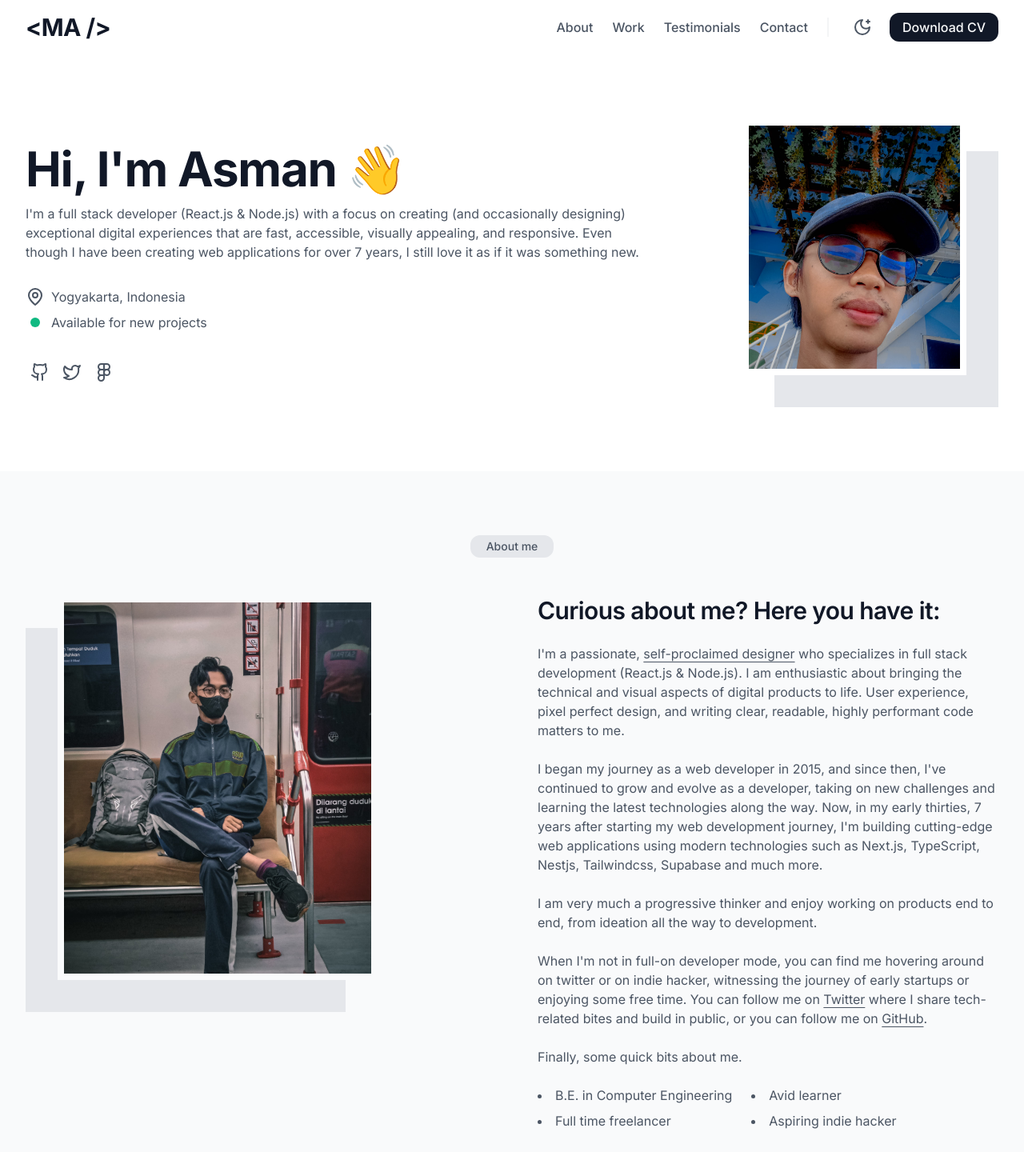
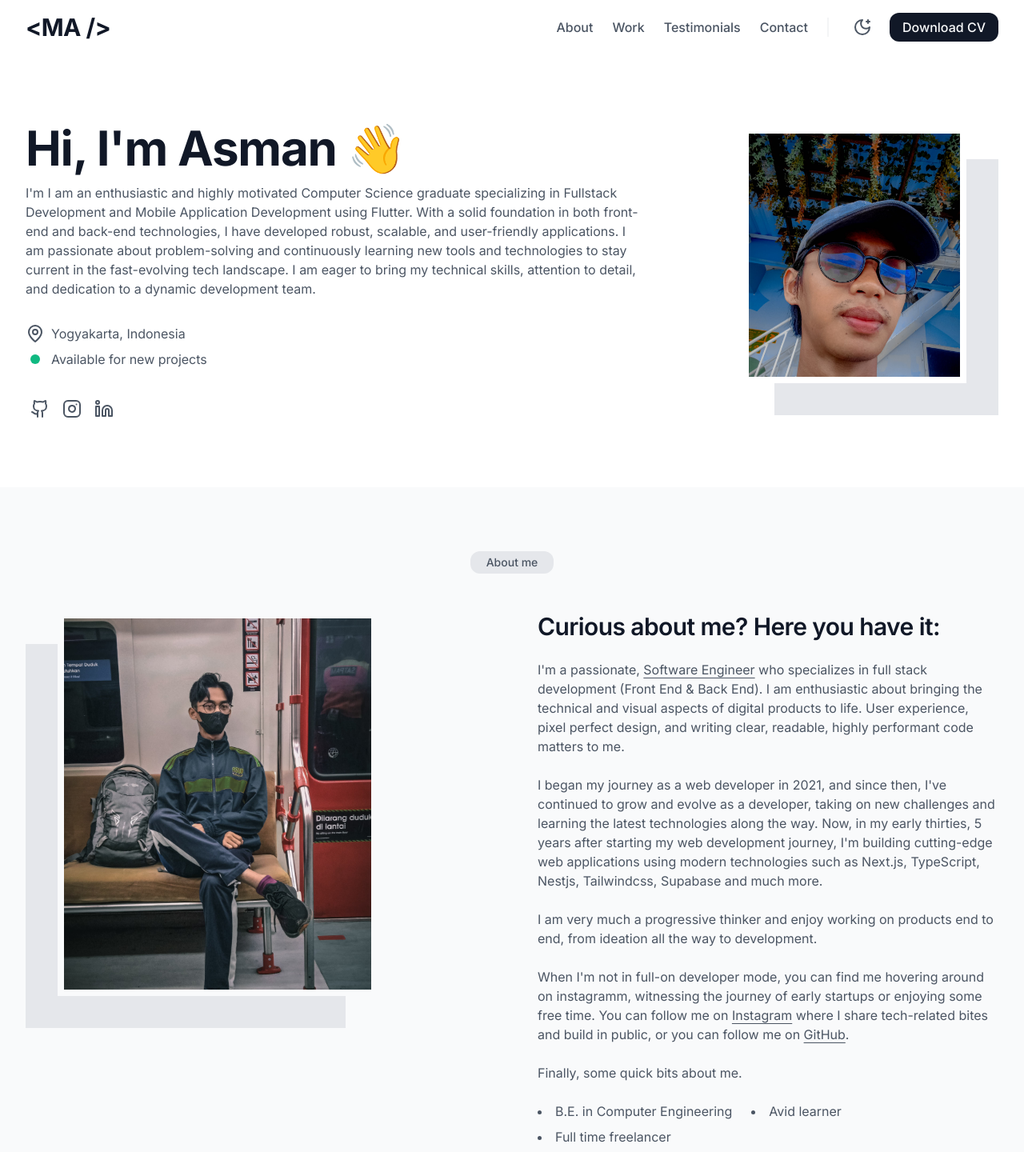
Before and after one commit to MuhAsmann/MuhAsmann.github.io, a Next.js app: page / in a window 1280 px wide. Shown: the top 1440 px of the page at 80% size. Built offline with nearby package versions, Linux system fonts and the light colour scheme.

Commit message:
feat: update personal information and social links in About Me and Hero sections

```diff
--- a/src/components/sections/about-me.tsx
+++ b/src/components/sections/about-me.tsx
@@ -41,18 +41,18 @@ const AboutMeSection = () => {
               withUnderline
               href={EXTERNAL_LINKS.FIGMA}
             >
-              self-proclaimed designer
+              Software Engineer
             </Link>{' '}
-            who specializes in full stack development (React.js & Node.js). I am
+            who specializes in full stack development (Front End & Back End). I am
             enthusiastic about bringing the technical and visual aspects of
             digital products to life. User experience, pixel perfect design, and
             writing clear, readable, highly performant code matters to me.
           </Typography>
           <Typography>
-            I began my journey as a web developer in 2015, and since then,
+            I began my journey as a web developer in 2021, and since then,
             I&apos;ve continued to grow and evolve as a developer, taking on new
             challenges and learning the latest technologies along the way. Now,
-            in my early thirties, 7 years after starting my web development
+            in my early thirties, 5 years after starting my web development
             journey, I&apos;m building cutting-edge web applications using
             modern technologies such as Next.js, TypeScript, Nestjs,
             Tailwindcss, Supabase and much more.
@@ -63,16 +63,16 @@ const AboutMeSection = () => {
           </Typography>
           <Typography>
             When I&apos;m not in full-on developer mode, you can find me
-            hovering around on twitter or on indie hacker, witnessing the
+            hovering around on instagramm, witnessing the
             journey of early startups or enjoying some free time. You can follow
             me on{' '}
             <Link
               noCustomization
               externalLink
               withUnderline
-              href={EXTERNAL_LINKS.TWITTER}
+              href={EXTERNAL_LINKS.INSTAGRAM}
             >
-              Twitter
+              Instagram
             </Link>{' '}
             where I share tech-related bites and build in public, or you can
             follow me on{' '}
@@ -96,7 +96,6 @@ const AboutMeSection = () => {
             </ul>
             <ul className="flex list-inside list-disc flex-col gap-2">
               <Typography component="li">Avid learner</Typography>
-              <Typography component="li">Aspiring indie hacker</Typography>
             </ul>
           </div>
           <Typography>
--- a/src/components/sections/hero.tsx
+++ b/src/components/sections/hero.tsx
@@ -31,11 +31,11 @@ const HeroSection = () => {
               <span className="inline-block animate-waving-hand">👋</span>
             </Typography>
             <Typography>
-              I&apos;m a full stack developer (React.js & Node.js) with a focus
-              on creating (and occasionally designing) exceptional digital
-              experiences that are fast, accessible, visually appealing, and
-              responsive. Even though I have been creating web applications for
-              over 7 years, I still love it as if it was something new.
+              I&apos;m I am an enthusiastic and highly motivated Computer Science graduate specializing in Fullstack Development and Mobile
+              Application Development using Flutter. With a solid foundation in both front-end and back-end technologies, I have developed
+              robust, scalable, and user-friendly applications. I am passionate about problem-solving and continuously learning new tools
+              and technologies to stay current in the fast-evolving tech landscape. I am eager to bring my technical skills, attention to detail,
+              and dedication to a dynamic development team.
             </Typography>
           </div>
           <div className="flex flex-col gap-2">
--- a/src/lib/data.tsx
+++ b/src/lib/data.tsx
@@ -1,4 +1,4 @@
-import { Github, Twitter, Figma } from 'lucide-react';
+import { Github, Twitter, Figma, Instagram, Link, Linkedin } from 'lucide-react';
 
 import LogoJavascript from '/public/images/logos/icon-javascript.svg';
 import LogoTypescript from '/public/images/logos/icon-typescript.svg';
@@ -42,12 +42,14 @@ import {
 } from '@/lib/types';
 
 export const EXTERNAL_LINKS = {
-  GITHUB: 'https://github.com/shahsagarm',
-  GITHUB_REPO: 'https://github.com/shahsagarm/sagarshah.dev',
-  TWITTER: 'https://twitter.com/shahsagarm',
-  FIGMA: 'https://www.figma.com/@shahsagarm',
+  GITHUB: 'https://github.com/MuhAsmann',
+  GITHUB_REPO: 'https://github.com/MuhAsmann',
+  TWITTER: 'https://twitter.com/',
+  FIGMA: 'https://www.figma.com/',
   FIGMA_FILE:
-    'https://www.figma.com/community/file/1262992249991763120/Personal-Portfolio-Website-Template-%7C-Mobile-%26-Desktop',
+    '',
+  INSTAGRAM: 'https://www.instagram.com/muh_asmann/',
+  LINKEDIN: 'https://www.linkedin.com/in/muh-asmann/',
 };
 
 export const NAV_LINKS = [
@@ -75,12 +77,12 @@ export const SOCIAL_LINKS = [
     url: 'https://github.com/MuhAsmann',
   },
   {
-    icon: Twitter,
-    url: '',
+    icon: Instagram,
+    url: 'https://www.instagram.com/muh_asmann/',
   },
   {
-    icon: Figma,
-    url: '',
+    icon: Linkedin,
+    url: 'https://www.linkedin.com/in/muh-asmann/',
   },
 ];
 
```
